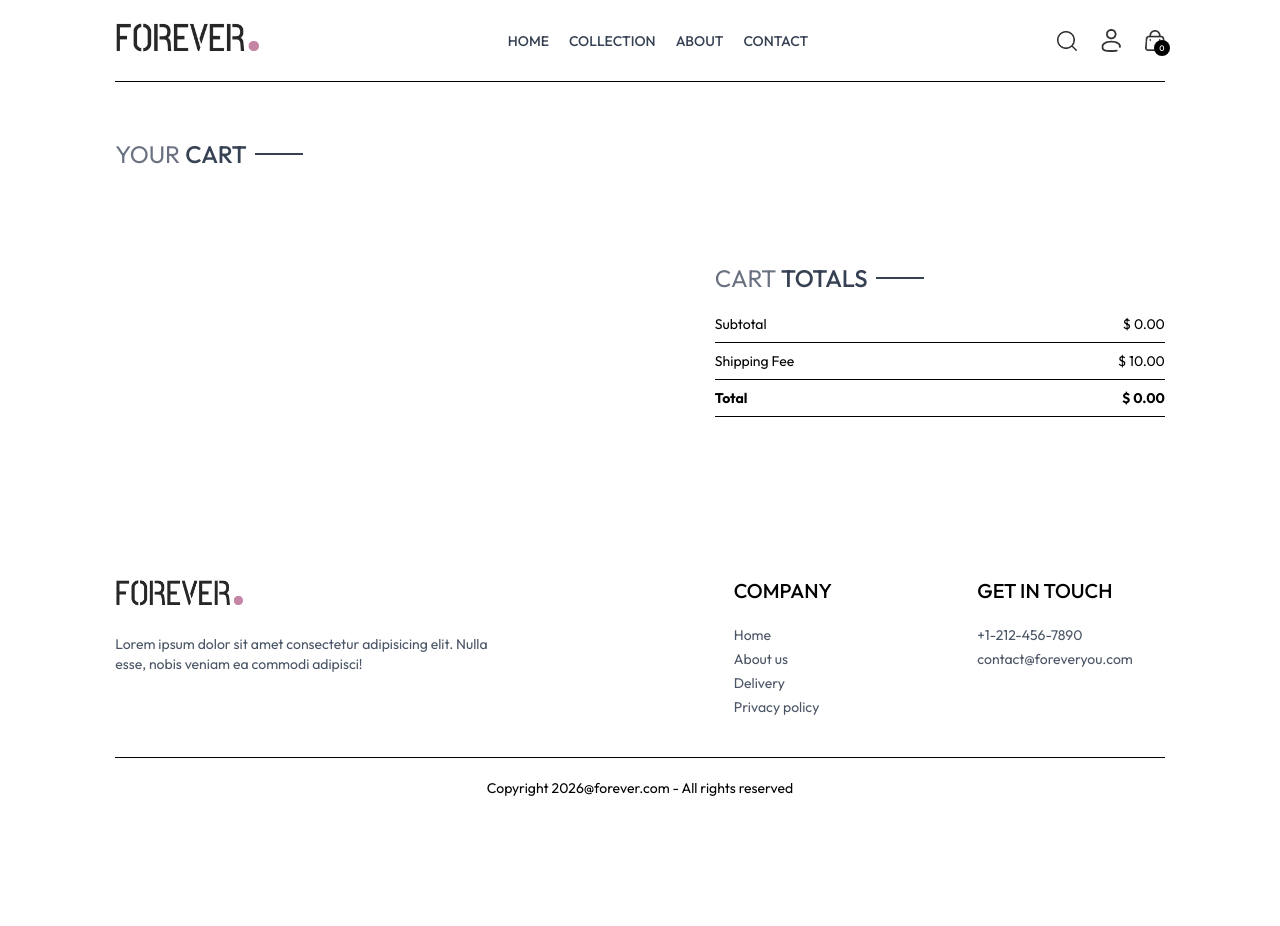
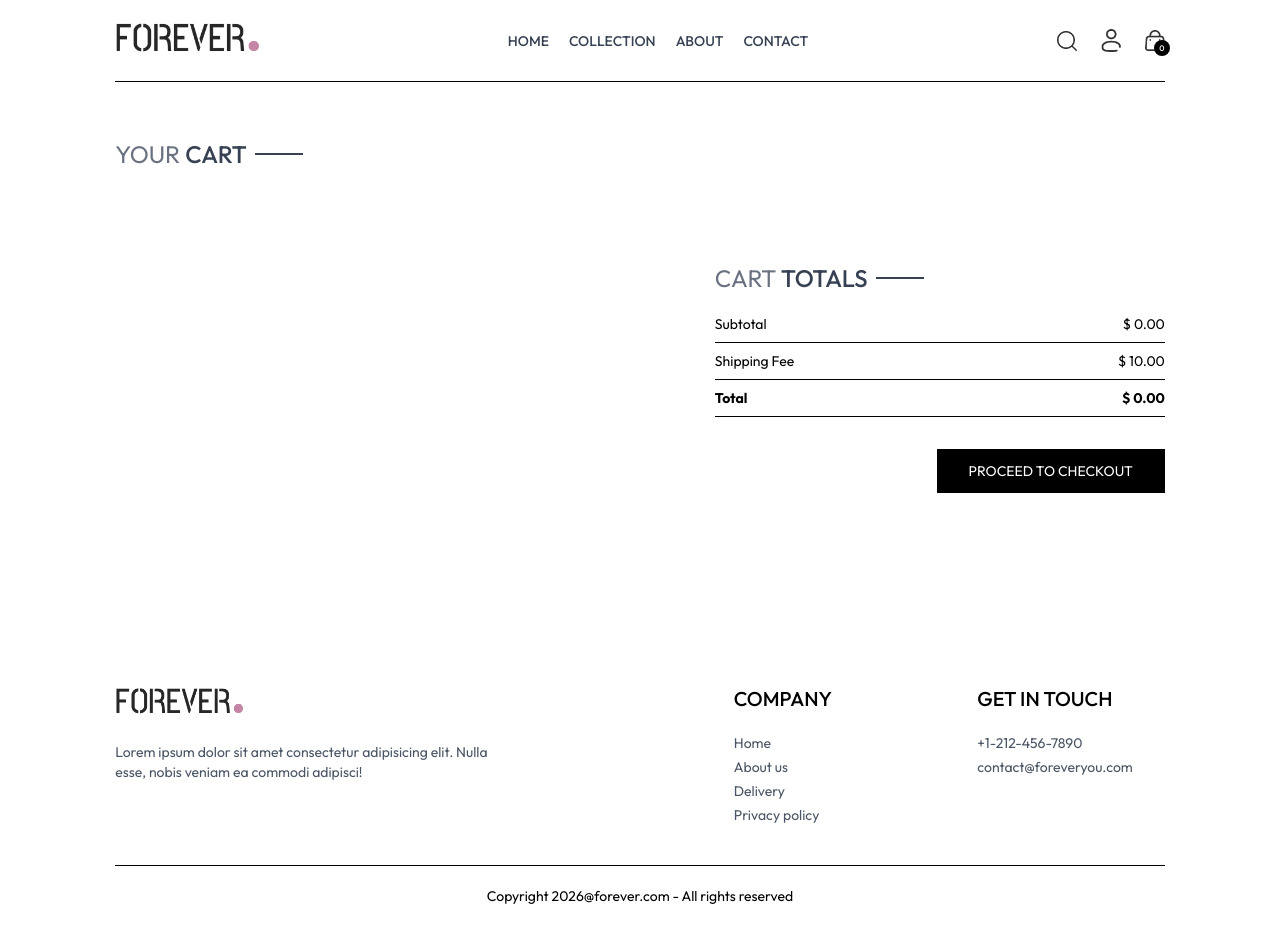
Before and after one commit to rishavraj45/E-Commerce-Web-App---Forever, a React (Vite) app in the folder frontend/: page /cart in a window 1280 px wide. Before the commit the page ends 818 px from the top, so only its background shows below. Built offline with nearby package versions, Linux system fonts and the light colour scheme.

Commit message:
added place-order path using useNavigate() hook

```diff
--- a/frontend/src/context/ShopContext.jsx
+++ b/frontend/src/context/ShopContext.jsx
@@ -1,6 +1,7 @@
 import { createContext, useEffect, useState } from "react";
 import { products } from "../assets/assets";
 import { toast } from "react-toastify";
+import { useNavigate } from "react-router-dom";
 
 export const ShopContext = createContext();
 
@@ -10,6 +11,7 @@
     const [search,setSearch] = useState('');
     const [showSearch,setShowSearch] = useState(false); //true then display the search bar
     const [cartItems,setCartItems] = useState({});
+    const navigate = useNavigate();
 
     const addToCart = async (itemId,size) => {
         if(!size){
@@ -77,7 +79,7 @@
         products , currency , delivery_fee ,
         search , setSearch , showSearch , setShowSearch,
         cartItems, addToCart, getCartCount, updateQuantity,
-        getCartAmount
+        getCartAmount, navigate
     }
     return (
         <ShopContext.Provider value={value}>
--- a/frontend/src/pages/Cart.jsx
+++ b/frontend/src/pages/Cart.jsx
@@ -5,7 +5,7 @@
 import CartTotal from '../components/CartTotal';
 
 const Cart = () => {
-  const {products, currency, cartItems, updateQuantity} = useContext(ShopContext);
+  const {products, currency, cartItems, updateQuantity, navigate} = useContext(ShopContext);
   const [cartData,setCartData] = useState([]);
 
   useEffect(()=>{
@@ -57,6 +57,9 @@
       <div className='flex justify-end my-20'>
         <div className='w-full sm:w-[450px]'>
           <CartTotal />
+          <div className='w-full text-end'>
+            <button onClick={()=>navigate('/place-order')} className='bg-black text-white text-sm my-8 px-8 py-3 cursor-pointer'>PROCEED TO CHECKOUT</button>
+          </div>
         </div>
       </div>
     </div>
```
